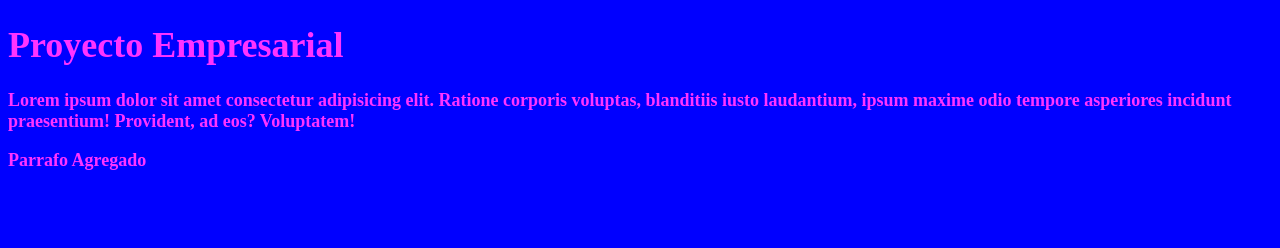
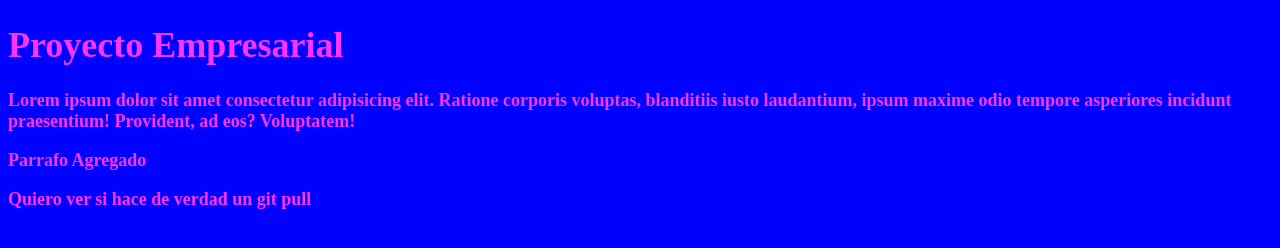
Before and after one commit to Navegato/ordinaria, a plain HTML site: page index.html in a window 1280 px wide. Drawn offline with Linux system fonts and the light colour scheme.

Commit message:
Update index.html

```diff
--- a/index.html
+++ b/index.html
@@ -14,6 +14,7 @@
   <p>Lorem ipsum dolor sit amet consectetur adipisicing elit. Ratione corporis voluptas, blanditiis iusto laudantium,
     ipsum maxime odio tempore asperiores incidunt praesentium! Provident, ad eos? Voluptatem!</p>
   <p> Parrafo Agregado </p>
+  <P>Quiero ver si hace de verdad un git pull<p>
 </body>
 
 </html>
```
